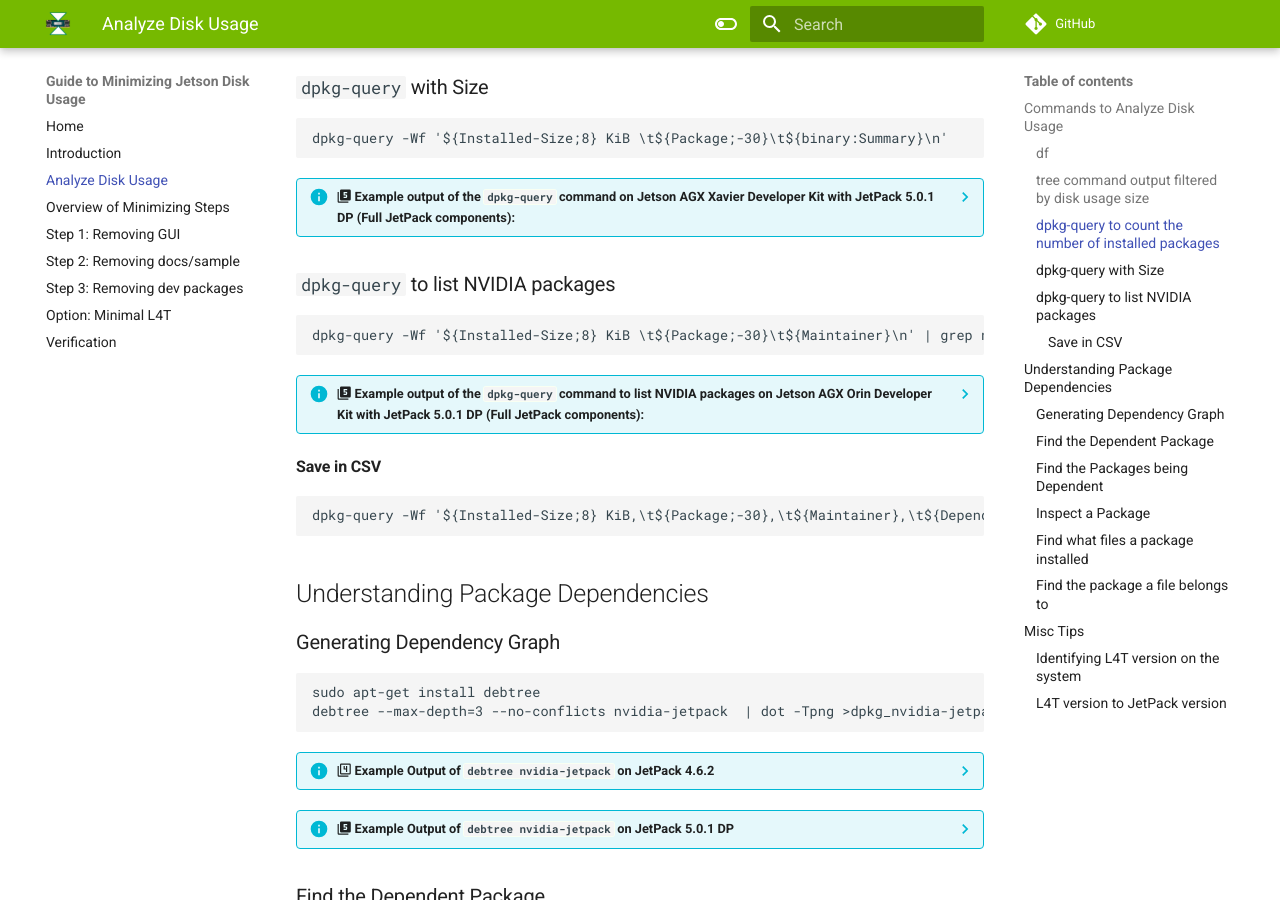
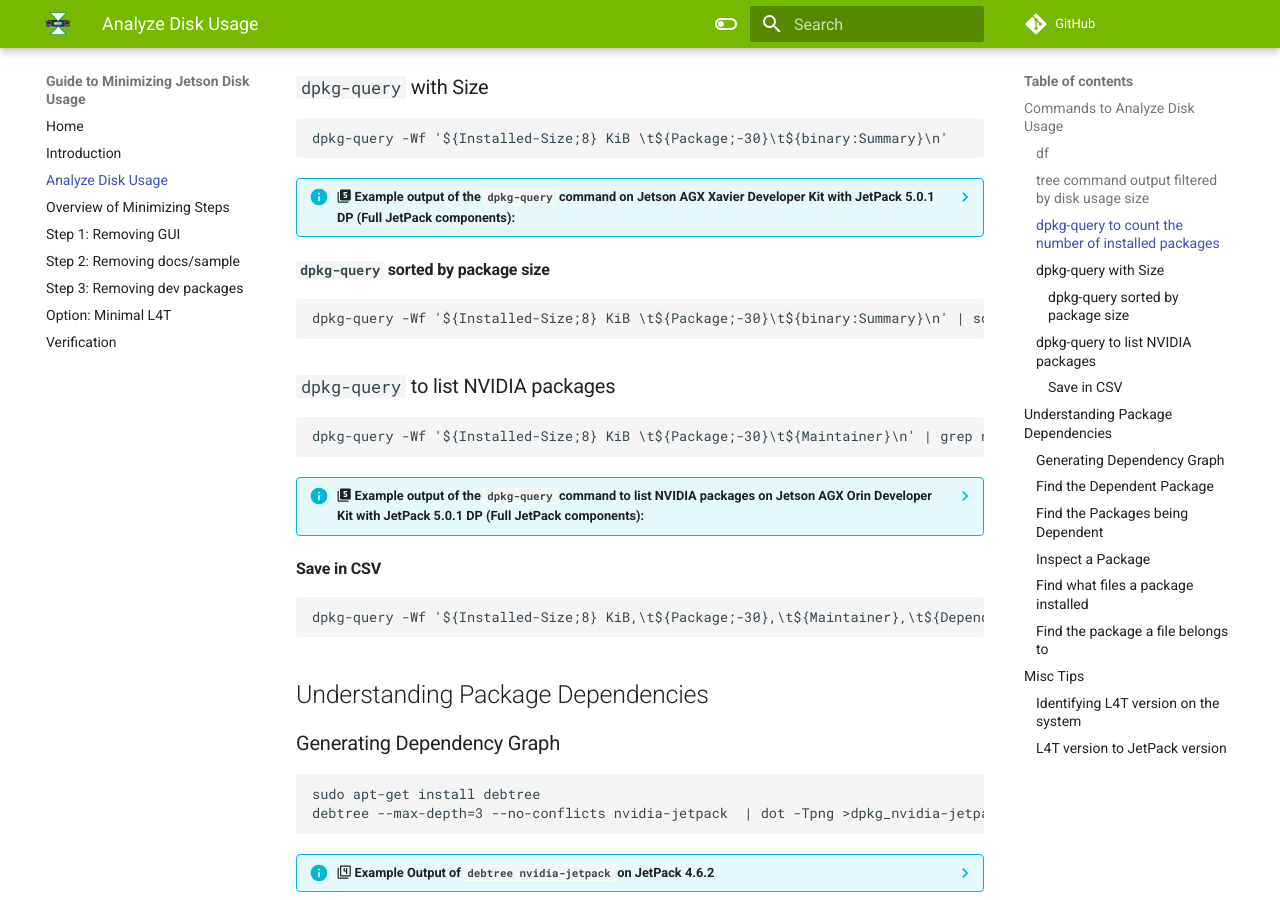
Before and after one commit to NVIDIA-AI-IOT/jetson-min-disk, an MkDocs documentation site: the page built from docs/analysis.md, in a window 1280 px wide and 900 px high, scrolled down 1171 px. Built offline with MkDocs 1.6.1 and Material for MkDocs 9.7.7, drawn with Linux system fonts in a browser that asks for light colours; comment, search, counter and statistics services are not loaded.

Commit message:
Add sort option for dpkg listing with size

````diff
--- a/docs/analysis.md
+++ b/docs/analysis.md
@@ -1269,6 +1269,12 @@
 		 588 KiB 	zlib1g-dev                    	compression library - development
     ```
 
+#### `dpkg-query` sorted by package size
+
+```
+dpkg-query -Wf '${Installed-Size;8} KiB \t${Package;-30}\t${binary:Summary}\n' | sort -n -t$'\t' -k 1,1
+```
+
 ### `dpkg-query` to list NVIDIA packages
 
 ```
````
